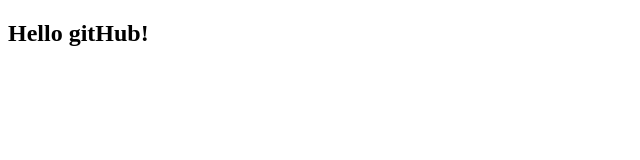
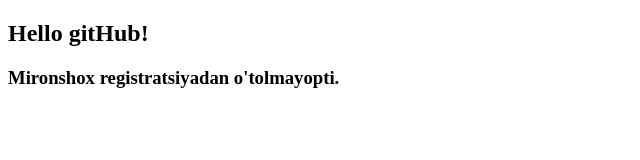
Before and after one commit to javohir7777/lesson19, a plain HTML site: page index.html in a window 1280 px wide. Shown: the whole page, without its empty margins (0-640 px from the left). Drawn offline with Linux system fonts and the light colour scheme.

Commit message:
mironshox

```diff
--- a/index.html
+++ b/index.html
@@ -7,5 +7,6 @@
   </head>
   <body>
     <h2>Hello gitHub!</h2>
+    <h3>Mironshox registratsiyadan o'tolmayopti.</h3>
   </body>
 </html>
```
